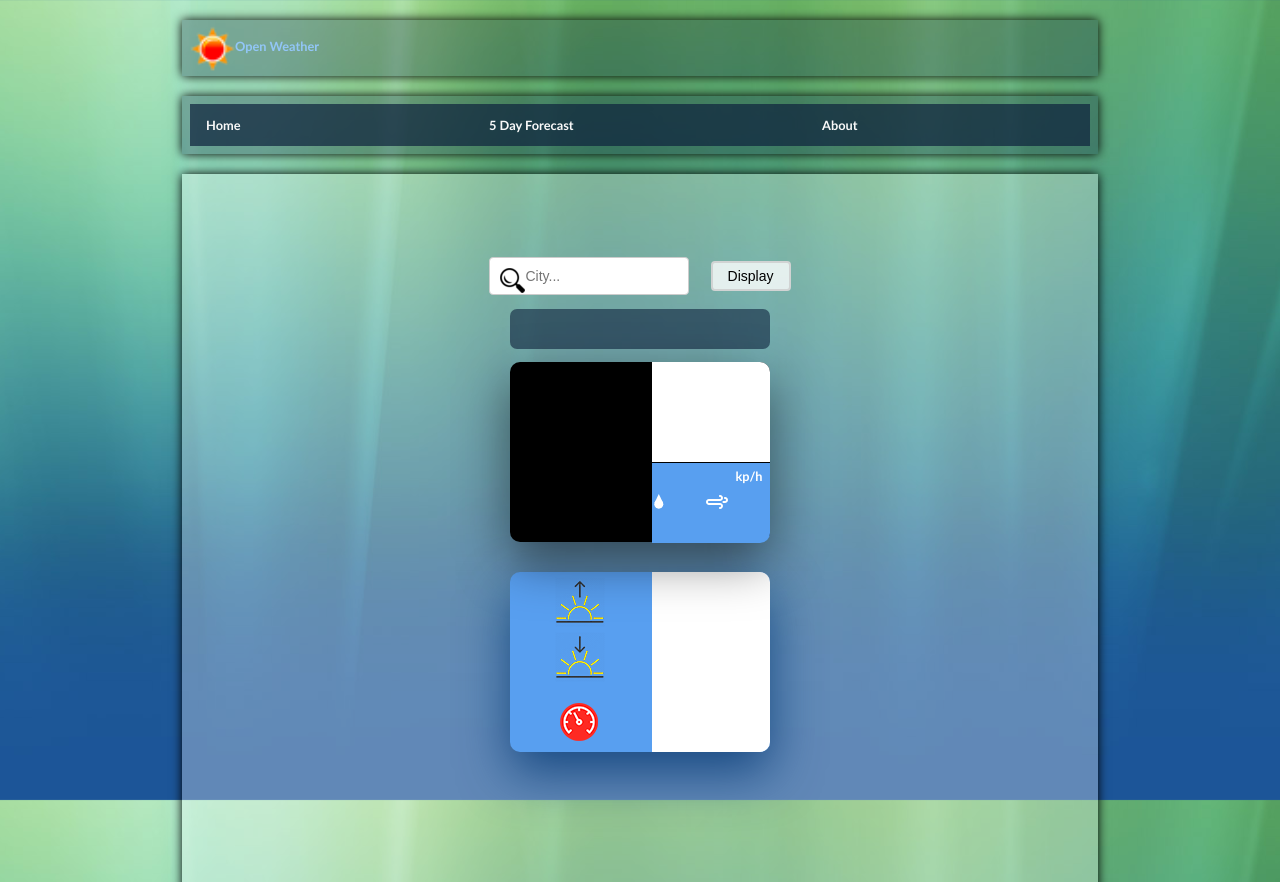
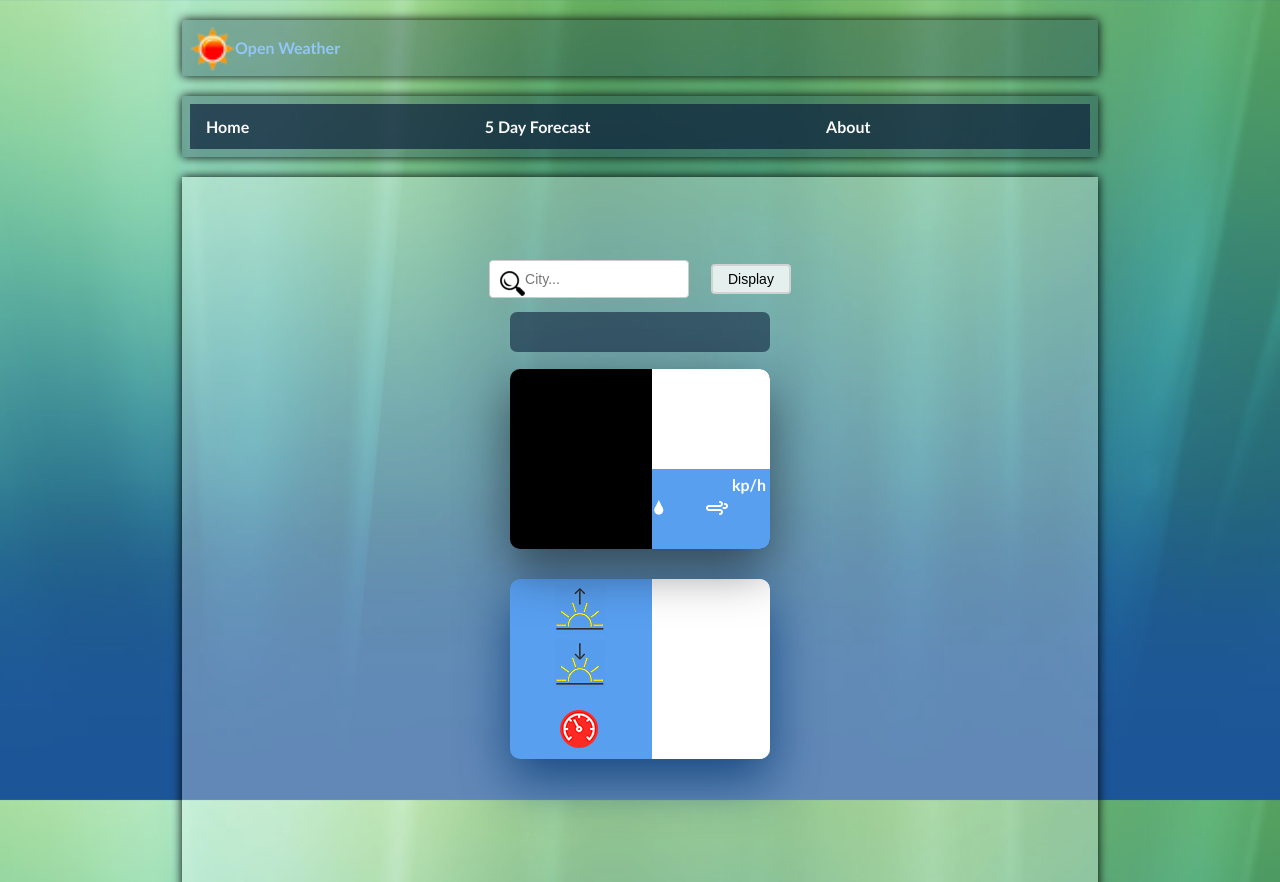
Before and after one commit to Sadler-Glen/cit261-project, a website: page public_html/weather/index.html in a window 1280 px wide. Shown: the top 882 px of the page. Drawn offline with Linux system fonts and the light colour scheme; some packages are replaced by stand-ins of ours.

Commit message:
Modified style.css to re-animate background, change body font size

```diff
--- a/public_html/weather/css/style.css
+++ b/public_html/weather/css/style.css
@@ -20,7 +20,7 @@ body{
 
     font-family: Trebuchet MS, sans-serif;
     /*font-size: 20px;*/
-    font-size: .8em;
+    font-size: 1em;
     padding: 0;
     margin: 0;
     color: #0E223D;
@@ -31,7 +31,7 @@ body{
     background: url("../content/img/bg.jpg");
     background-attachment: fixed;
 	background-position: center;
-	background-repeat: no-repeat;
+	/* background-repeat: no-repeat; */
     background-size: cover;
     width: 100%;
     height: 100%;
```
